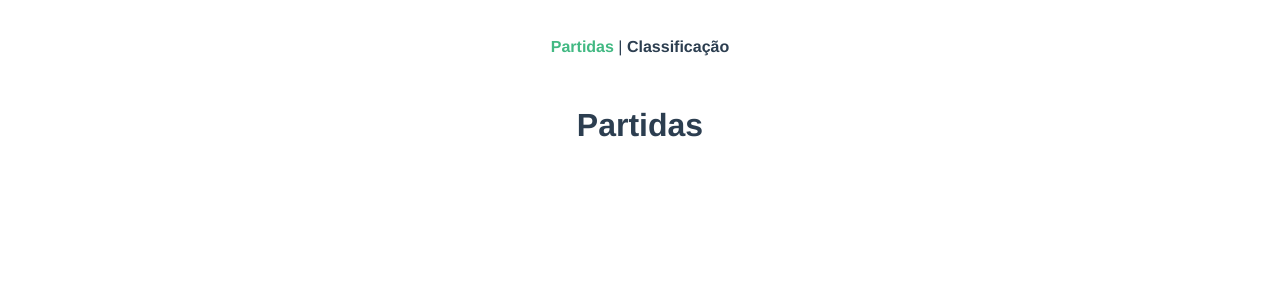
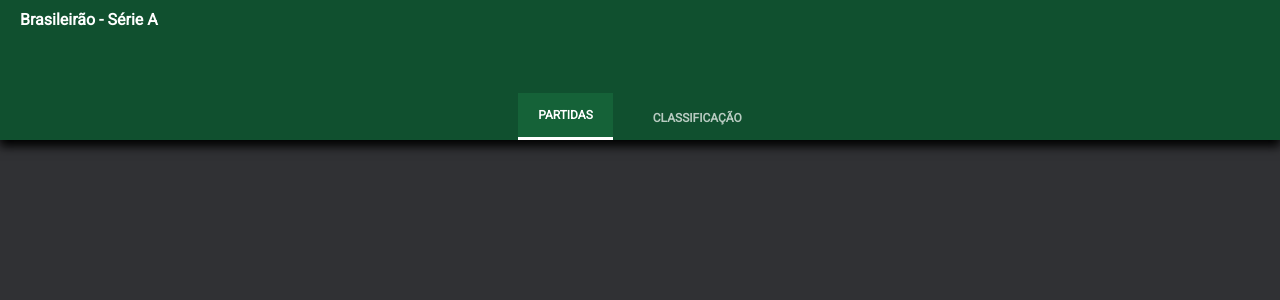
Before and after one commit to dinobergviana/fut-app, a Vue app: page / in a window 1280 px wide. Shown: the top 300 px of the page. Built offline with nearby package versions, Linux system fonts and the light colour scheme.

Commit message:
adds styling to the navbar

```diff
--- a/public/index.html
+++ b/public/index.html
@@ -1,9 +1,12 @@
 <!DOCTYPE html>
 <html lang="">
   <head>
+    <link rel="preconnect" href="https://fonts.gstatic.com" crossorigin>
     <meta charset="utf-8">
     <meta http-equiv="X-UA-Compatible" content="IE=edge">
     <meta name="viewport" content="width=device-width,initial-scale=1.0">
+    <link rel="preconnect" href="https://fonts.googleapis.com">
+    <link href="https://fonts.googleapis.com/css2?family=Roboto&display=swap" rel="stylesheet">
     <title>Fut App</title>
   </head>
   <body>
--- a/src/App.vue
+++ b/src/App.vue
@@ -1,32 +1,73 @@
 <template>
-  <div id="app">
-    <div id="nav">
-      <router-link to="/">Partidas</router-link> |
-      <router-link to="/placing">Classificação</router-link>
+  <div id="app__container">
+    <div class="nav">
+      <div class="nav__title">
+        <span>Brasileirão - Série A</span>
+      </div>
+      <div class="nav__options">
+        <router-link to="/">Partidas</router-link>
+        <router-link to="/placing">Classificação</router-link>
+      </div>
     </div>
-    <router-view/>
+    <div class="views">
+      <router-view/>
+    </div>
   </div>
 </template>
 
 <style lang="less">
-#app {
-  font-family: Avenir, Helvetica, Arial, sans-serif;
-  -webkit-font-smoothing: antialiased;
-  -moz-osx-font-smoothing: grayscale;
-  text-align: center;
-  color: #2c3e50;
+* {
+  margin: 0;
+  padding: 0;
+  box-sizing: border-box;
+  font-family: 'Roboto', sans-serif;
 }
 
-#nav {
-  padding: 30px;
+#app__container {
+  min-height: 100vh;
+  background-color: #303134;
+}
+
+.nav {
+  background-color: #10502f;
+  color: #fff;
+  box-shadow: 0 4px 8px 0 rgba(0, 0, 0, 0.2), 0 6px 10px 0 rgba(0, 0, 0);
+}
+
+.nav__title {
+  padding: 10px 20px;
+  font-size: 16px;
+  line-height: 20px;
+  font-weight: bold;
+}
+
+.nav__options {
+  display: flex;
+  align-items: end;
+  justify-content: center;
+  gap: 20px;
+
+  height: 100px;
 
   a {
+    text-transform: uppercase;
+    text-decoration: none;
+    color: #fff;
+    padding: 15px 20px;
+    font-size: 12px;
     font-weight: bold;
-    color: #2c3e50;
-    text-decoration: none;
+
+    opacity: 0.7;
+
+    &:hover {
+      opacity: 1;
+      background: rgba(43, 168, 91, 0.2);
+    }
 
     &.router-link-exact-active {
-      color: #42b983;
+      opacity: 1;
+      border-bottom: 3px solid #fff;
+      background: rgba(43, 168, 91, 0.2);
     }
   }
 }
--- a/src/views/Matches.vue
+++ b/src/views/Matches.vue
@@ -1,7 +1,5 @@
 <template>
-  <div class="home">
-    <h1>Partidas</h1>
-  </div>
+  <div class="matches"></div>
 </template>
 
 <script lang="ts">
@@ -13,7 +11,6 @@
 })
 export default class Home extends Vue {
   // private apiKey = 'live_38e06ca1acea3770a689a24d7eac77'
-
   // private async getPlacing() {
   //   const response = await axios.get('https://api.api-futebol.com.br/v1/campeonatos/10/rodadas/11', {
   //     headers: {
@@ -24,3 +21,10 @@
   // }
 }
 </script>
+
+<style lang="less" scoped>
+.matches {
+  width: ~"min(100vw, 800px)";
+  margin: auto;
+}
+</style>
--- a/src/views/Placing.vue
+++ b/src/views/Placing.vue
@@ -1,5 +1,11 @@
 <template>
   <div class="placing">
-    <h1>Tabela</h1>
   </div>
 </template>
+
+<style lang="less" scoped>
+.placing {
+  width: ~"min(100vw, 800px)";
+  margin: auto;
+}
+</style>
```
